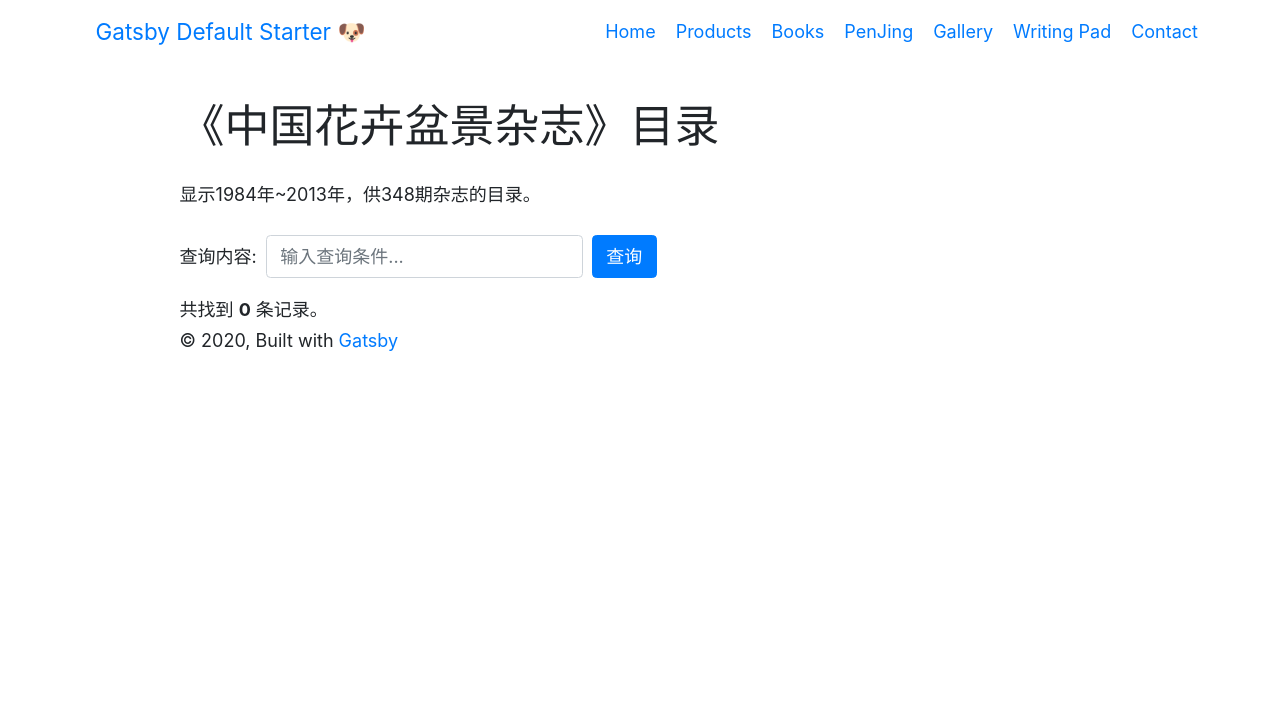
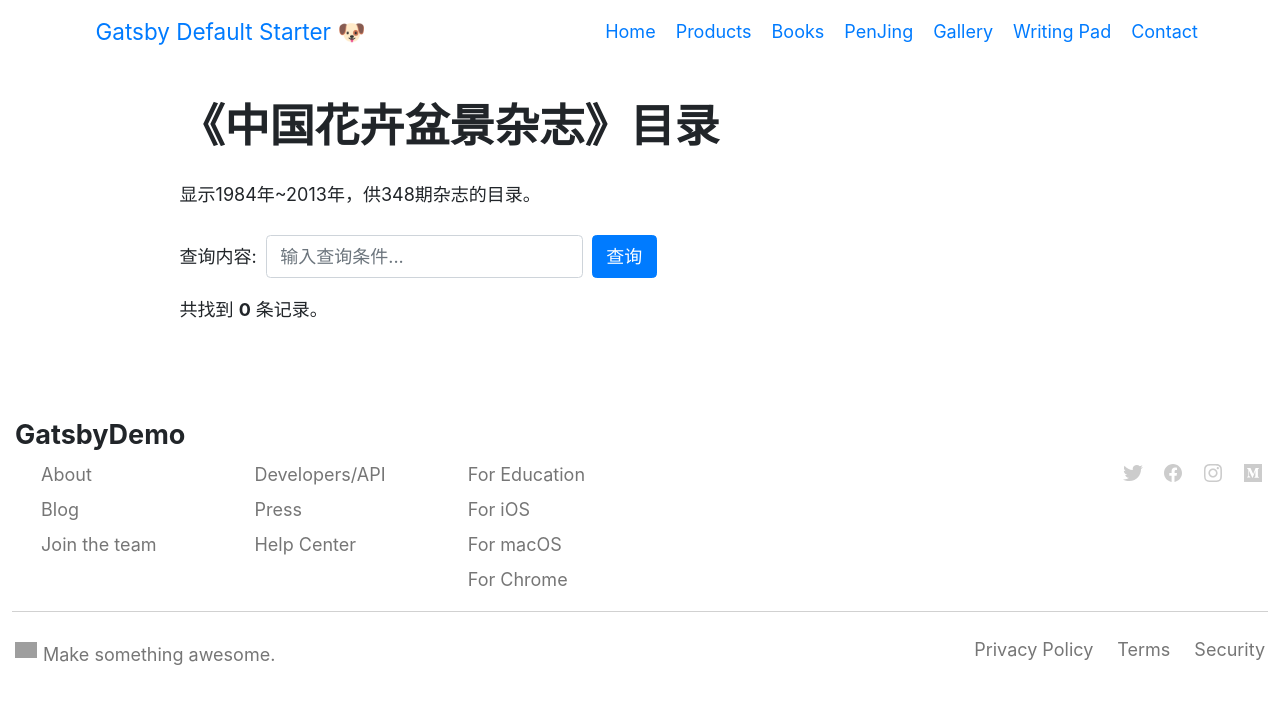
Before and after one commit to hitfishking/gatsby_first, a Gatsby site: page /penjinglist in a window 1280 px wide. Built offline with nearby package versions, Linux system fonts and the light colour scheme; Gatsby itself is replaced by a stand-in of ours; grey boxes are pictures that could not be loaded.

Commit message:
add new footer

```diff
--- /dev/null
+++ b/src/components/footer.js
@@ -0,0 +1,101 @@
+import { Link } from "gatsby"
+import PropTypes from "prop-types"
+import React from "react"
+import styles from "./footer.module.css"
+
+const Footer = () => {
+
+	return (
+		<footer class={styles.footer_global}>
+			<div class={styles.container}>
+				<div class={styles.row}>
+					<div class="col-sm-12">
+						<h4 class={styles.gamma, styles.footer__header, styles.text_weight__bold}>GatsbyDemo</h4>
+					</div>
+				</div>
+
+				<div class={styles.row}>
+					<div class="col-sm-2">
+						<ul class={styles.footer__nav, styles.list_unstyled}>
+						<li class={styles.footer__nav_item}><a class={styles.link__no_underline} href="/">About</a></li>
+						<li class={styles.footer__nav_item}><a rel="nofollow" class={styles.link__no_underline} href="/">Blog</a></li>
+						<li class={styles.footer__nav_item}><a class={styles.link__no_underline} href="/">Join the team</a></li>
+					</ul>
+					</div>
+					<div class="col-sm-2">
+						<ul class={styles.footer__nav, styles.list_unstyled}>
+							<li class={styles.footer__nav_item}><a class={styles.link__no_underline} href="/">Developers/API</a></li>
+							<li class={styles.footer__nav_item}><a class={styles.link__no_underline} href="/">Press</a></li>
+							<li class={styles.footer__nav_item}><a rel="nofollow" class={styles.link__no_underline} href="/">Help Center</a></li>
+						</ul>
+					</div>
+					<div class="col-sm-4">
+						<ul class={styles.footer__nav, styles.list_unstyled}>
+							<li class={styles.footer__nav_item}><a class={styles.link__no_underline} href="/">For Education</a></li>
+							<li class={styles.footer__nav_item}><a class={styles.link__no_underline} href="/">For iOS</a></li>
+							<li class={styles.footer__nav_item}><a class={styles.link__no_underline} href="/">For macOS</a></li>
+							<li class={styles.footer__nav_item}><a class={styles.link__no_underline} href="/">For Chrome</a></li>
+						</ul>
+					</div>
+     			<div class="col-sm-4 footer-social-links" >
+  		      <ul class={styles.footer__nav, styles.list_inline}>
+         		 <li class={styles.list_inline_item_small}>
+            <a class={styles.footer_social_link} href="/" title="Follow Unsplash on Twitter">
+              <svg xmlns="/" viewBox="0 0 24 24" class={styles.footer_social_icon}>
+								<path d="M8.4 20.1c7.5 0 11.6-6.2 11.6-11.6V8c.7-.6 1.4-1.3 2-2.1-.7.3-1.6.6-2.4.6.9-.5 1.5-1.3 1.8-2.2-.8.5-1.7.8-2.6 1-1.6-1.6-4.1-1.7-5.8-.2-1.1 1-1.5 2.5-1.2 3.9-3.2-.2-6.2-1.8-8.3-4.3-1.1 1.9-.6 4.2 1.2 5.5-.6 0-1.3-.2-1.9-.5v.1c0 1.9 1.4 3.6 3.3 4-.6.2-1.2.2-1.9.1.6 1.7 2 2.8 3.8 2.9-1.4 1.1-3.2 1.7-5.1 1.7-.3 0-.6 0-1-.1 2.1 1 4.3 1.7 6.5 1.7"></path>
+							</svg>
+            </a>
+          </li>
+        		 <li class={styles.list_inline_item_small}>
+            <a class={styles.footer_social_link} href="https://facebook.com/unsplash" title="Like Unsplash on Facebook">
+              <svg xmlns="http://www.w3.org/2000/svg" viewBox="0 0 24 24" class={styles.footer_social_icon}>
+  <path d="M21 12.1c0-5-4-9-9-9s-9 4-9 9c0 4.5 3.3 8.2 7.6 8.9v-6.3H8.3v-2.6h2.3v-2c0-2.2 1.4-3.5 3.4-3.5 1 0 2 .2 2 .2V9h-1c-1.1 0-1.4.7-1.4 1.4v1.7H16l-.4 2.6h-2.1V21c4.2-.7 7.5-4.4 7.5-8.9"></path>
+</svg>
+
+            </a>
+          </li>
+         		 <li class={styles.list_inline_item_small}>
+            <a class={styles.footer_social_link} href="https://instagram.com/unsplash" title="Follow Unsplash on Instagram">
+              <svg xmlns="http://www.w3.org/2000/svg" viewBox="0 0 24 24" class={styles.footer_social_icon}>
+  <path d="M12 4.6c2.4 0 2.7 0 3.7.1.9 0 1.3.2 1.6.3.4.2.7.3 1 .7.3.3.5.6.7 1 .1.3.3.8.3 1.6.1 1 .1 1.2.1 3.7s0 2.7-.1 3.7c-.1.9-.2 1.4-.3 1.7-.2.4-.3.7-.7 1-.3.3-.6.5-1 .7-.3.1-.8.3-1.7.3-1 .1-1.2.1-3.7.1s-2.7 0-3.7-.1c-.9-.1-1.3-.2-1.7-.3-.4-.2-.7-.3-1-.7-.3-.3-.5-.6-.7-1-.1-.3-.2-.8-.2-1.7-.1-1-.1-1.2-.1-3.7s0-2.7.1-3.7c.1-.8.3-1.3.4-1.6.2-.4.3-.7.7-1 .3-.3.6-.5 1-.7.3-.1.8-.3 1.6-.3 1-.1 1.3-.1 3.7-.1M12 3c-2.4 0-2.8 0-3.7.1-1 .1-1.6.2-2.2.4-.6.2-1.1.5-1.6 1s-.8 1-1 1.6c-.3.6-.4 1.2-.4 2.2C3 9.2 3 9.6 3 12s0 2.8.1 3.7c.1 1 .2 1.6.4 2.2.2.6.6 1.1 1 1.6.5.5 1 .8 1.6 1 .6.2 1.2.4 2.2.4.9.1 1.3.1 3.7.1s2.8 0 3.7-.1c1-.1 1.6-.2 2.2-.4.6-.2 1.1-.6 1.6-1 .5-.5.8-1 1-1.6.2-.6.4-1.2.4-2.2.1-1 .1-1.4.1-3.8s0-2.8-.1-3.7c-.1-1-.2-1.6-.4-2.2-.2-.6-.6-1.1-1-1.6-.5-.5-1-.8-1.6-1-.6-.2-1.2-.4-2.2-.4H12zm0 4.4c-2.5 0-4.6 2.1-4.6 4.6s2.1 4.6 4.6 4.6 4.6-2.1 4.6-4.6-2.1-4.6-4.6-4.6zm0 7.6c-1.6 0-3-1.4-3-3s1.4-3 3-3 3 1.4 3 3-1.4 3-3 3zm4.8-8.9c-.6 0-1.1.5-1.1 1.1s.5 1.1 1.1 1.1 1.1-.5 1.1-1.1-.5-1.1-1.1-1.1z"></path>
+</svg>
+
+            </a>
+          </li>
+          	 <li class={styles.list_inline_item_small}>
+            <a class={styles.footer_social_link} href="https://medium.com/unsplash" title="Follow Unsplash on Medium">
+              <svg xmlns="http://www.w3.org/2000/svg" viewBox="0 0 24 24" class={styles.footer_social_icon}>
+  <path d="M3 3v18h18V3H3zm15 4.3l-1 .9c-.1.1-.1.2-.1.3v6.8c0 .1 0 .2.1.3l1 .9v.2h-4.7v-.2l1-1c.1-.1.1-.1.1-.2V9.8l-2.7 6.9h-.4L8 9.8v4.6c0 .2.1.4.2.5l1.3 1.5v.2H5.9v-.2l1.3-1.5c.1-.2.2-.3.2-.5V9c0-.2-.1-.3-.2-.4L6 7.3v-.2h3.5l2.7 6 2.4-6h3.3l.1.2z"></path>
+</svg>
+
+            </a>
+          </li>
+        </ul>
+      </div>
+   		  </div>
+
+				<div class={styles.footer_sub}>
+					<div class={styles.row}>
+						<div class="col-sm-12">
+							<div class={styles.footer_sub__container}>
+								<div class={styles.hidden_xs}>
+									<a href="/" title="Home — GatsbyDemo"><img class={styles.footer_sub__logo} src="https://unsplash.com/assets/core/logo-black-df2168ed0c378fa5506b1816e75eb379d06cfcd0af01e07a2eb813ae9b5d7405.svg"/></a>
+									Make something awesome.
+								</div>
+								<div class="">
+									<ul class={styles.footer__nav, styles.footer__nav_sub, styles.list_inline}>
+										<li class={styles.list_inline_item}><a rel="nofollow" class={styles.link__no_underline} href="/">Privacy Policy</a></li>
+										<li class={styles.list_inline_item}><a rel="nofollow" class={styles.link__no_underline} href="/">Terms</a></li>
+										<li class={styles.list_inline_item}><a rel="nofollow" class={styles.link__no_underline} href="/">Security</a></li>
+									</ul>
+								</div>
+							</div>
+						</div>
+					</div>
+				</div>
+			</div>
+		</footer>
+	)
+}
+
+export default Footer
--- /dev/null
+++ b/src/components/footer.module.css
@@ -0,0 +1,171 @@
+*, *:before, *:after {
+	box-sizing: border-box;
+}
+
+@media (min-width: 768px) {
+	.footer_global {
+		height: 300px;
+		padding-top: 66px;
+		padding-bottom: 20px;
+	}
+
+	:global(.col-sm-12) {
+		width: 100%;
+	}
+
+	:global(.col-sm-2) {
+		float: left;
+	}
+	:global(.col-sm-4) {
+		float: left;
+		width: 33.33333333%;
+	}
+
+	.footer__header {
+		margin-bottom: 32px;
+	}
+	gamma {
+		font-size: 28px;
+	}
+	.col-sm-2 {
+		width: 16.66666667%
+	}
+	.footer_sub {
+		padding-top: 48px;
+	}
+	.footer__nav {
+		margin-bottom: 0;
+	}
+}
+
+.container {
+	margin-right: auto;
+	margin-left: auto;
+	padding-left: 12px;
+	padding-right: 12px;
+	max-width: 1320px;
+}
+
+.container.before,
+.container.after {
+	content: " ";
+	display: table;
+}
+
+.row {
+	margin-left: -12px;
+	margin-right: -12px;
+	display: flex;
+}
+
+.footer__header {
+	margin-bottom: 24px;
+}
+
+gamma {
+	margin: 0 0 16px;
+	font-size: 21px;
+	line-height: 1.2;
+}
+
+.text_weight__bold,
+.doc_header_card__title {
+	font-weight: 700;
+}
+
+.footer_sub {
+	padding-top: 24px;
+	padding-bottom: 4px;
+	color: #767676;
+	border-top: 1px solid #d1d1d1;
+}
+
+.footer_sub__container {
+	display: flex;
+	-webkit-box-pack: justify;
+	justify-content: space-between;
+}
+
+.hidden_xs {
+	/* display: block !important; */
+	display: flex;
+	padding-top: 5px;
+}
+
+.footer_sub__logo {
+	width: 22px;
+	margin-top: 1px;
+	margin-right: 6px;
+}
+
+.footer__nav {
+	margin-top: 0;
+	margin-bottom: 24px;
+}
+
+.footer__nav_sub {
+	margin: 0;
+}
+
+.footer__nav_item {
+	margin-bottom: 8px;
+	background-color: white;
+}
+
+.list_unstyled {
+	padding-left: 0;
+	list-style: none;
+}
+
+.list_inline {
+	padding-left: 0;
+	list-style: none;
+}
+
+.list_inline_item {
+	display: inline-block;
+	background-color: white;
+}
+
+.list_inline_item:not(:last-child) {
+	margin-right: 24px;
+}
+
+.link__no_underline {
+	text-decoration: none !important;
+	color: #767676;
+}
+
+.list_inline_item_small {
+	display: inline-block;
+}
+
+.list_inline_item_small:not(:last-child) {
+	margin-right: 16px;
+}
+
+:global(.footer-social-links) {
+	text-align: right;
+}
+
+.footer_social_link {
+	display: inline-block;
+	fill: #ccc;
+	transition: fill 0.1s ease-in-out;
+}
+
+.footer_social_icon {
+	width: 24px;
+	height: 24px;
+}
+
+:global(.col-sm-12) {
+	width: 100%;
+}
+
+:global(.col-sm-2) {
+	float: left;
+}
+:global(.col-sm-4) {
+	float: left;
+}
--- a/src/components/layout.js
+++ b/src/components/layout.js
@@ -10,6 +10,7 @@ import PropTypes from "prop-types"
 import { useStaticQuery, graphql } from "gatsby"
 
 import Header from "./header"
+import Footer from "./footer"
 import "./layout.css"
 
 const Layout = ({ children }) => {
@@ -35,12 +36,9 @@ const Layout = ({ children }) => {
         }}
       >
         <main>{children}</main>
-        <footer>
-          © {new Date().getFullYear()}, Built with
-          {` `}
-          <a href="https://www.gatsbyjs.org">Gatsby</a>
-        </footer>
       </div>
+      <Footer/>
+
     </>
   )
 }
--- a/src/pages/penjinglist.js
+++ b/src/pages/penjinglist.js
@@ -121,7 +121,7 @@ const PenjingList = () => {
 		<Layout>
 
 			<SEO title="PenJing" />
-			<h1 className="is-size-3">《中国花卉盆景杂志》目录</h1>
+			<h1 className="is-size-3"><strong>《中国花卉盆景杂志》目录</strong></h1>
 			<p style={{ marginTop: "3%", marginBottom: "3%" }}>
 				显示1984年~2013年，供348期杂志的目录。
 			</p>
@@ -135,6 +135,7 @@ const PenjingList = () => {
 					id="inputtext"
 					value={text}
 					onChange={event => setText(event.target.value)}
+					autocomplete="on"
 				></input>
 				<button class="btn btn-primary" type="submit">查询</button>
 			</form>
```
